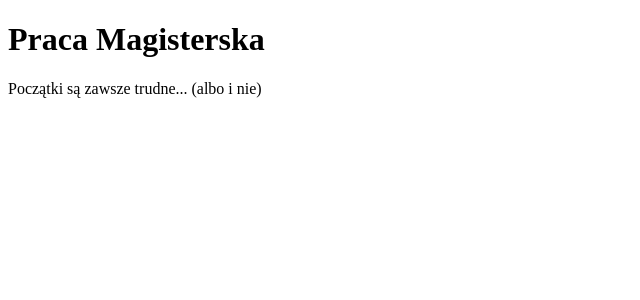
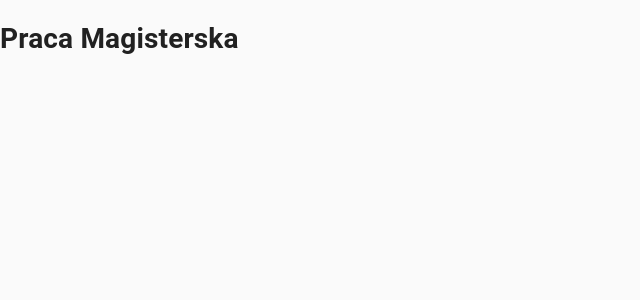
Before and after one commit to Minc97/Praca-Magisterska, a React (Create React App) app: page / in a window 1280 px wide. Shown: the top 300 px of the page, without its empty margins (0-640 px from the left). Built offline with nearby package versions, Linux system fonts and the light colour scheme.

Commit message:
Aktualizacja README, dodatnie motywu

```diff
--- a/src/App.tsx
+++ b/src/App.tsx
@@ -1,11 +1,15 @@
 import React from "react";
+import { CssBaseline, ThemeProvider } from "@material-ui/core";
+import theme from "./layout/theme";
 
 function App() {
   return (
-    <div>
-      <h1>Praca Magisterska </h1>{" "}
-      <p>Początki są zawsze trudne... (albo i nie) </p>
-    </div>
+    <>
+      <CssBaseline />
+      <ThemeProvider theme={theme}>
+        <h1>Praca Magisterska </h1>
+      </ThemeProvider>
+    </>
   );
 }
 
--- /dev/null
+++ b/src/layout/theme.ts
@@ -0,0 +1,34 @@
+import { createMuiTheme } from "@material-ui/core/styles";
+
+const theme = createMuiTheme({
+  palette: {
+    primary: {
+      light: "#a98274",
+      main: "#795548",
+      dark: "#4b2c20",
+      contrastText: "#ffffff",
+    },
+    secondary: {
+      light: "#ffffb0",
+      main: "#ffcc80",
+      dark: "#ca9b52",
+      contrastText: "#000000",
+    },
+  },
+  typography: {
+    fontFamily: [
+      "-apple-system",
+      "BlinkMacSystemFont",
+      '"Segoe UI"',
+      "Roboto",
+      '"Helvetica Neue"',
+      "Arial",
+      "sans-serif",
+      '"Apple Color Emoji"',
+      '"Segoe UI Emoji"',
+      '"Segoe UI Symbol"',
+    ].join(","),
+  },
+});
+
+export default theme;
```
Also changed, not shown: 1 other file (tests, documents, lock files or other folders).
